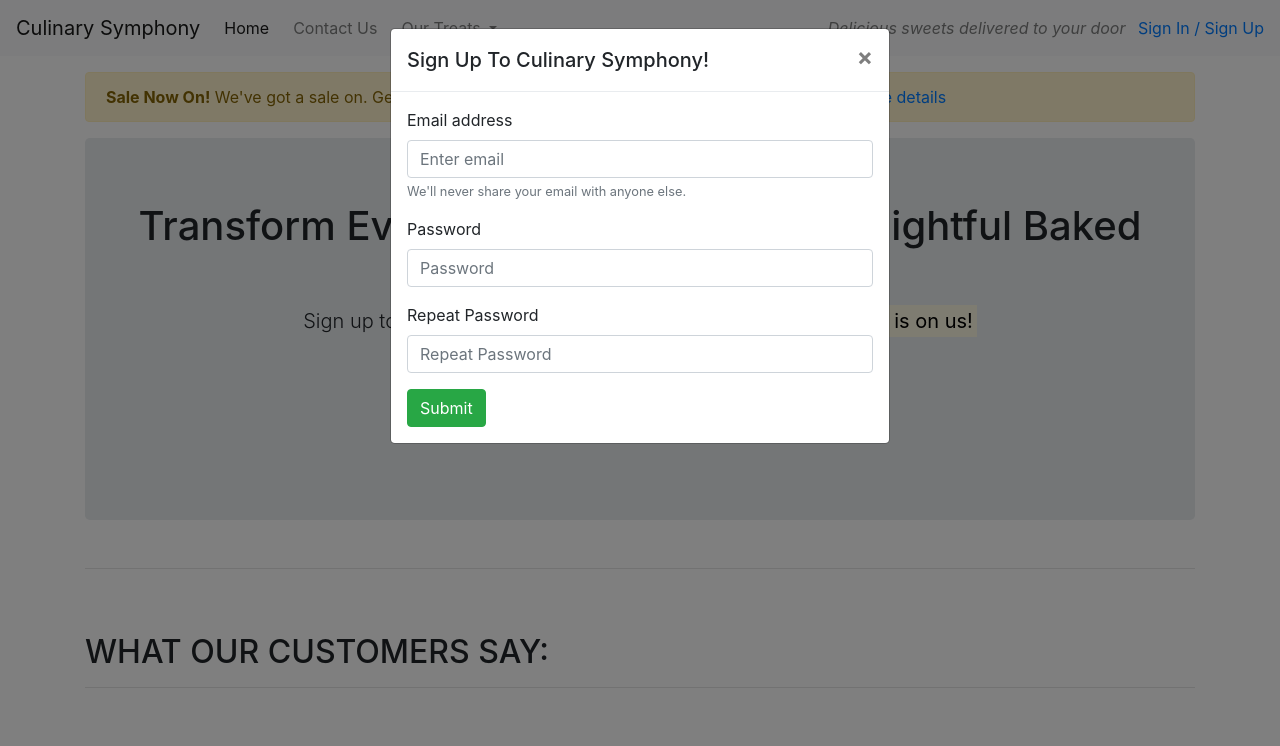
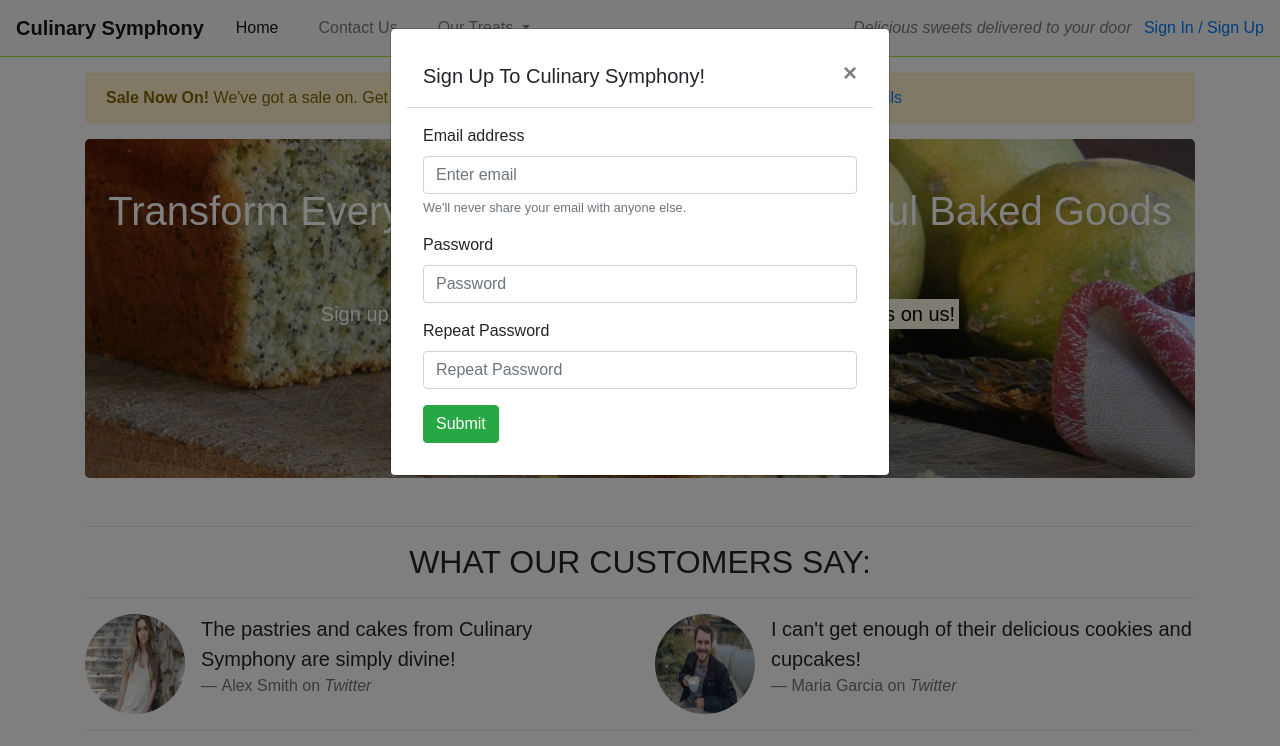
Before and after one commit to Oksana0020/culinary-symphony, a plain HTML site: page index.html in a window 1280 px wide. Both pictures are taken after a click on the link "Sign In / Sign Up". Shown: the top 746 px of the page. Drawn offline with nearby package versions, Linux system fonts and the light colour scheme.

Commit message:
Add styling and background image

```diff
--- /dev/null
+++ b/css/styles.css
@@ -0,0 +1,93 @@
+body, h1, p, button {
+    margin: 0;
+    padding: 0;
+    font-family: Arial, sans-serif;
+}
+
+/* Basic body*/
+body {
+    margin: 0;
+    padding: 0;
+    font-family: Arial, sans-serif;
+}
+
+/* Navbar*/
+.navbar {
+    border-bottom: 1px solid #a2ed32;
+}
+
+.navbar-brand {
+    font-weight: bold;
+}
+
+.navbar-nav .nav-item .nav-link {
+    padding: 0.5rem 1rem;
+}
+
+/* Callout section*/
+.callout {
+    background: url('../images/backgroundimage.jpg') no-repeat center center;
+    background-size: cover;
+    color: white;
+    padding: 3rem 1rem;
+}
+
+.callout h1 {
+    font-size: 2.5rem;
+    margin-bottom: 1rem;
+    color:white;
+}
+
+.callout .lead {
+    font-size: 1.25rem;
+    margin-bottom: 1.5rem;
+}
+
+.callout .btn {
+    font-size: 1.125rem;
+    padding: 0.75rem 1.5rem;
+}
+
+/* Modal */
+.modal-content {
+    padding: 1rem;
+}
+
+.modal-header {
+    border-bottom: 1px solid #ddd;
+}
+
+.modal-body {
+    padding: 1rem;
+}
+
+.form-group {
+    margin-bottom: 1rem;
+}
+
+.form-control {
+    border-radius: 0.25rem;
+}
+
+.btn-success {
+    background-color: #28a745;
+    border-color: #28a745;
+}
+
+/* Page Headers */
+
+.page-header {
+    margin-bottom: 0;
+    border-bottom: 0;
+    text-align: center;
+}
+
+.page-header h2 {
+    margin-top: 0;
+}
+
+/* Features */
+.features {
+    background-color: #a2ed32;
+    padding: 2em;
+}
--- a/index.html
+++ b/index.html
@@ -7,10 +7,11 @@
     <title>Culinary Symphony | Delightful Bakery and Sweets</title>
     <link rel="stylesheet" href="https://maxcdn.bootstrapcdn.com/bootstrap/4.1.3/css/bootstrap.min.css">
     <script src="https://kit.fontawesome.com/5cbf145721.js" crossorigin="anonymous"></script>
+    <link rel="stylesheet" href="css/styles.css">
 </head>
 
 <body>
-    <!--Nav-->
+    <!-- Nav -->
     <nav class="navbar navbar-light navbar-expand-sm bg-light">
         <a href="/" class="navbar-brand">Culinary Symphony</a>
 
@@ -34,7 +35,7 @@
                     </div>
                 </li>
 
-                <li class="nav-item mr-2 d-block d-sm-none"><a class="nav-link" href="">Sign In / Sign Up</a></li>
+                <li class="nav-item mr-2 d-block d-sm-none"><a class="nav-link" href="#">Sign In / Sign Up</a></li>
             </ul>
         </div>
 
@@ -72,7 +73,7 @@
         <!-- Quotes -->
         <section class="quotes">
             <div class="row">
-                <div class="col-12 my-5">
+                <div class="col-12 page-header">
                     <h2 class="text-uppercase">What Our Customers Say:</h2>
                     <hr />
                 </div>
@@ -106,7 +107,7 @@
         <!-- Features -->
         <section class="features">
             <div class="row">
-                <div class="col-12 my-5">
+                <div class="col-12 page-header">
                     <h2 class="text-uppercase"><i class="fa-solid fa-gift d-none d-sm-inline"></i> Our Specialties:</h2>
                     <hr />
                 </div>
```
Also changed, not shown: images/backgroundimage.jpg (added).
